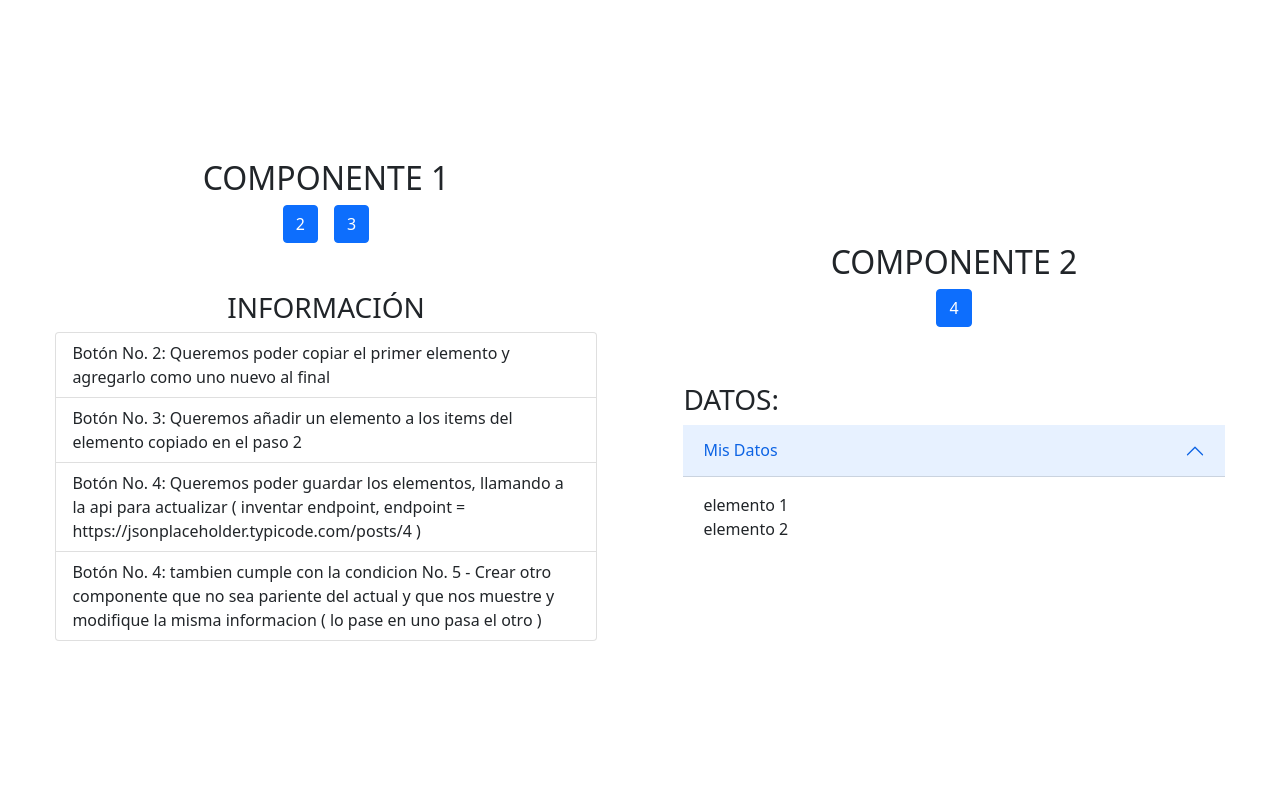
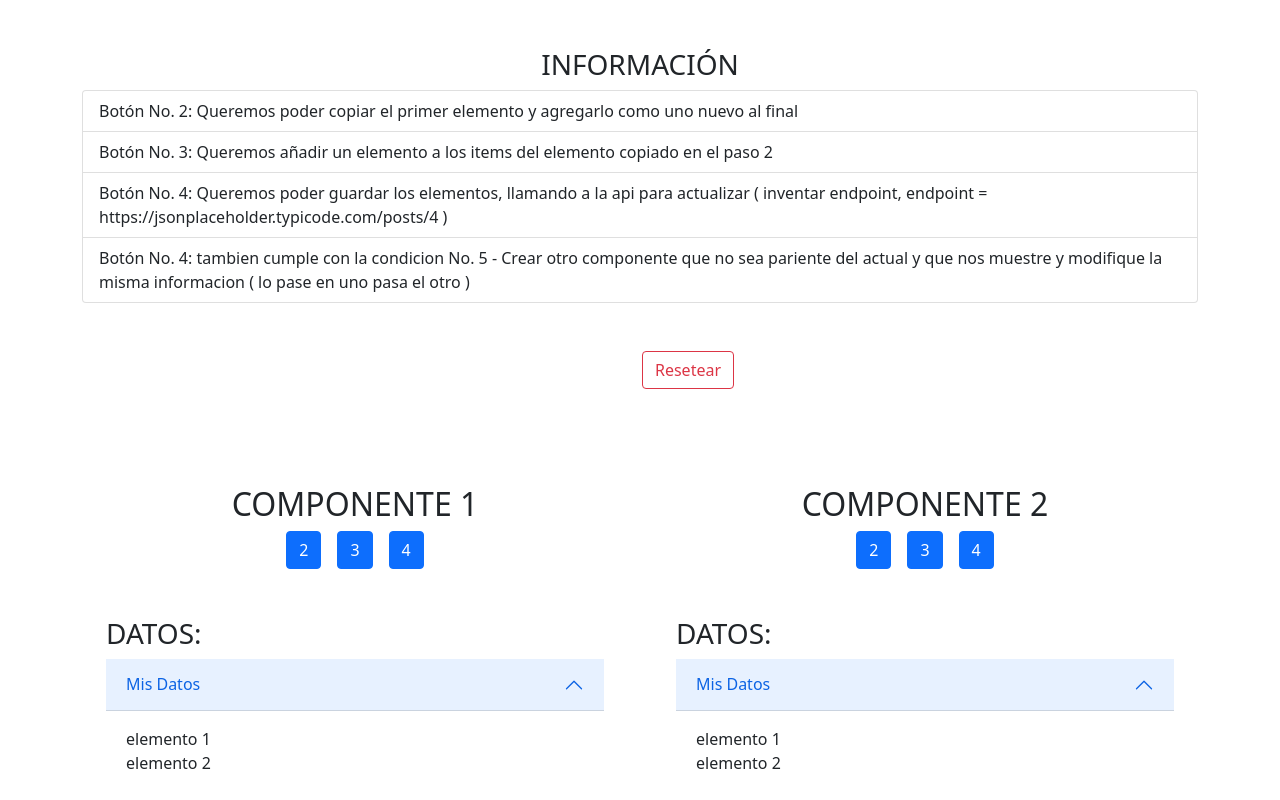
Before and after one commit to ssaurexd/test-esfirus, a React (Create React App) app: page / in a window 1280 px wide. Built offline with nearby package versions, Linux system fonts and the light colour scheme.

Commit message:
fixed requirement 2,refactoring code & Data in both components

```diff
--- a/src/App.js
+++ b/src/App.js
@@ -25,56 +25,51 @@ const App = () => {
 
 	/* functions */
 	/* 2.- Queremos poder copiar el primer elemento y agregarlo como uno nuevo al final */
-	const setFirstElementToFinal = ( elementId, items = [] ) => {
+	const setFirstElementToFinal = ( elementId ) => {
 
-		initialState.forEach( ( item ) => {
+		const newElement = initialState.find( el => el.id === elementId )
 
-			const newElement = item['items']?.find( el => el.id === elementId )
+		if( !newElement || initialState.length > 1 ) return
 
-			if( !newElement ) return
-
-			setInitialState( preInitialState => {
-
-				const data = preInitialState.find( item => item.id === 2 )
-
-				if( data ) return preInitialState
-
+		const newId = initialState.length + 1
 		const newInitialState = [
-					...preInitialState,
+			...initialState,
 			{
 				...newElement,
-						id: item.id + 1, //id 2
-						items
+				id: newId
 			}
 		]
 
-				return newInitialState
-			})
-		})
+		setInitialState( newInitialState )
 	}
 
 	/* 3.- Queremos añadir un elemento a los items del elemento copiado en el paso 2 */
 	const addItemToElement2Items = ( id, itemToAdd ) => {
 
-		setInitialState( preInitialState => {
+		const data = initialState.find( item => item.id === id )
 
-			const data = preInitialState.find( item => item.id === id )
+		if( !data ) return
 
-			if( !data ) return preInitialState
-
-			return preInitialState.map( item => {
+		const newInitialState = initialState.map( item => {
 
 			if( item.id === id ) {
 
+				const itemId = item.items.length + 1
+
 				return {
 					...data,
-						items: [ ...item.items, itemToAdd ]
+					items: [ ...item.items, {
+						...itemToAdd,
+						id: itemId,
+						name: `Nuevo elemento ${ itemId }`
+					}]
 				}
 			}
 
 			return item
 		})
-		})
+
+		setInitialState( newInitialState )
 	}
 
 	/* 4.- Queremos poder guardar los elementos, llamando a la api para actualizar ( inventar endpoint ) */
@@ -102,6 +97,10 @@ const App = () => {
 		}
 	}
 
+	/* regresar el stado al inicial */
+	const resetState = (  ) => setInitialState( INITIAL_STATE )
+
+
 	return (
 		<InitContext.Provider
 			value={{
@@ -110,14 +109,37 @@ const App = () => {
 				methods: {
 					setFirstElementToFinal,
 					addItemToElement2Items,
-					updateElementsByApi
+					updateElementsByApi,
+					resetState
 				}
 			}}
 		>
-			<div className='container-fluid app' >
+			<div className='container' >
+				<div className='row' >
+					<div className='col-12 mt-5 ' >
+						<h3 className='text-center'>INFORMACIÓN</h3>
+						<ul className="list-group">
+							<li className="list-group-item">Botón No. 2: Queremos poder copiar el primer elemento y agregarlo como uno nuevo al final</li>
+							<li className="list-group-item">Botón No. 3: Queremos añadir un elemento a los items del elemento copiado en el paso 2</li>
+							<li className="list-group-item">Botón No. 4: Queremos poder guardar los elementos, llamando a la api para actualizar ( inventar endpoint, endpoint = https://jsonplaceholder.typicode.com/posts/4 )</li>
+							<li className="list-group-item">Botón No. 4: tambien cumple con la condicion No. 5 - Crear otro componente que no sea pariente del actual y que nos muestre y modifique la misma informacion ( lo pase en uno pasa el otro )</li>
+
+						</ul>
+						<div className='container d-flex justify-content-center m-5' >
+							<button
+								className='btn btn-outline-danger'
+								onClick={ resetState }
+							>
+								Resetear
+							</button>
+						</div>
+					</div>
+
+					{/* COMPONENTS */}
 					<First />
 					{/* 5.- Crear otro componente que no sea pariente del actual y que nos muestre y modifique la misma informacion ( lo pase en uno pasa el otro ) */}
 					<Second />
+				</div>
 			</div>
 		</InitContext.Provider>
 	)
--- /dev/null
+++ b/src/components/Buttons.jsx
@@ -0,0 +1,52 @@
+import { useContext } from 'react'
+import PropTypes from 'prop-types'
+/*  */
+import { InitContext } from '../context'
+
+
+const Buttons = ({ onClickBtn2, onClickBtn3, onClickBtn4 }) => {
+
+	const { isUpdating } = useContext( InitContext )
+
+	return (
+		<div className='d-flex justify-content-center gap-3' >
+			<button
+				onClick={ onClickBtn2 }
+				className='btn btn-primary'
+			>
+				2
+			</button>
+			<button
+				onClick={ onClickBtn3 }
+				className='btn btn-primary'
+			>
+				3
+			</button>
+			<button
+				className="btn btn-primary"
+				type="button"
+				disabled={ isUpdating }
+				onClick={ onClickBtn4 }
+			>
+				{
+					isUpdating
+						? (
+							<>
+								<span className="spinner-border spinner-border-sm" role="status" aria-hidden="true"></span>
+								<span className="visually-hidden">Loading...</span>
+							</>
+						)
+						: '4'
+				}
+			</button>
+		</div>
+	)
+}
+
+Buttons.propTypes = {
+	onClickBtn2: PropTypes.func.isRequired,
+	onClickBtn3: PropTypes.func.isRequired,
+	onClickBtn4: PropTypes.func.isRequired
+}
+
+export default Buttons
--- /dev/null
+++ b/src/components/DataList.jsx
@@ -0,0 +1,54 @@
+import { useContext } from 'react'
+/*  */
+import { InitContext } from "../context"
+
+
+export const DataList = () => {
+
+	/* state */
+	const { data } = useContext( InitContext )
+
+	return (
+		<div className='container mt-5 ' >
+			<h3>DATOS:</h3>
+			<div className='accordion accordion-flush' id='accordionExample' >
+				{
+					data.length && data.map( ( item, index ) => (
+						<div key={`level1-${ item.id }-${ index }`} className='accordion-item' >
+							<h2 className="accordion-header" id={`headingOne-${ item.id }-${ index }`}>
+								<button
+									className="accordion-button"
+									type="button"
+									data-bs-toggle="collapse"
+									data-bs-target={`#collapseOne-${ item.id }-${ index }`}
+									aria-expanded="true"
+									aria-controls="collapseOne"
+								>
+									{ item.name || item.title }
+								</button>
+							</h2>
+							<div
+								id={`collapseOne-${ item.id }-${ index }`}
+								className="accordion-collapse collapse show"
+								aria-labelledby={`headingOne-${ item.id }-${ index }`}
+								data-bs-parent="#accordionExample"
+							>
+								<div className="accordion-body">
+									{
+										item.body
+											? item.body
+											: item.items?.length > 0  &&  item.items.map( ( item2, i ) => (
+												<div key={`level2-${ item2.id }-${ i }`} >
+													{ item2.name }
+												</div>
+											))
+									}
+								</div>
+							</div>
+						</div>
+					))
+				}
+			</div>
+		</div>
+	)
+}
--- a/src/components/First.jsx
+++ b/src/components/First.jsx
@@ -1,6 +1,8 @@
 import { useContext } from 'react'
 /*  */
 import { InitContext } from '../context'
+/*  */
+import { Buttons, DataList } from './'
 
 
 export const First = () => {
@@ -9,7 +11,8 @@ export const First = () => {
 	const { methods } = useContext( InitContext )
 	const {
 		setFirstElementToFinal,
-		addItemToElement2Items
+		addItemToElement2Items,
+		updateElementsByApi
 	} = methods
 
 	/* functions */
@@ -25,34 +28,23 @@ export const First = () => {
 		setFirstElementToFinal( idToCopy )
 	}
 
+	const onClickButton4 = (  ) => {
+
+		updateElementsByApi()
+	}
+
 	return (
-		<div className='first' >
-			<h2>COMPONENTE 1</h2>
-			<div className='btn-container gap-3 ' >
-				<button
-					onClick={ onClickButton2 }
-					className='btn btn-primary'
-				>
-					2
-				</button>
-				<button
-					onClick={ onClickButton3 }
-					className='btn btn-primary'
-				>
-					3
-				</button>
-			</div>
+		<div className='col-sm-12 col-md-6 mt-5 justify-content-center' >
+			<h2 className='text-center'>COMPONENTE 1</h2>
+			{/* BUTTONS */}
+			<Buttons
+				onClickBtn2={ onClickButton2 }
+				onClickBtn3={ onClickButton3 }
+				onClickBtn4={ onClickButton4 }
+			/>
 
-			<div className='container mt-5 ' >
-				<h3 className='text-center'>INFORMACIÓN</h3>
-				<ul className="list-group">
-					<li className="list-group-item">Botón No. 2: Queremos poder copiar el primer elemento y agregarlo como uno nuevo al final</li>
-					<li className="list-group-item">Botón No. 3: Queremos añadir un elemento a los items del elemento copiado en el paso 2</li>
-					<li className="list-group-item">Botón No. 4: Queremos poder guardar los elementos, llamando a la api para actualizar ( inventar endpoint, endpoint = https://jsonplaceholder.typicode.com/posts/4 )</li>
-					<li className="list-group-item">Botón No. 4: tambien cumple con la condicion No. 5 - Crear otro componente que no sea pariente del actual y que nos muestre y modifique la misma informacion ( lo pase en uno pasa el otro )</li>
-
-				</ul>
-			</div>
+			{/* DATA */}
+			<DataList />
 		</div>
 	)
 }
--- a/src/components/Second.jsx
+++ b/src/components/Second.jsx
@@ -1,88 +1,51 @@
 import { useContext } from 'react'
 /*  */
 import { InitContext } from '../context'
+/*  */
+import { DataList, Buttons } from './'
 
 
 export const Second = () => {
 
 	/* state */
-	const { data, methods, isUpdating } = useContext( InitContext )
+	const { methods, isUpdating } = useContext( InitContext )
 	const {
-		updateElementsByApi
+		updateElementsByApi,
+		setFirstElementToFinal,
+		addItemToElement2Items
 	} = methods
 
 
 	/* functions */
+	const onClickButton3 = (  ) => {
+
+		const newItem = { id: 1, name: 'nuevo elemento 1' }
+		addItemToElement2Items( 2, newItem )
+	}
+
+	const onClickButton2 = (  ) => {
+
+		const idToCopy = 1
+		setFirstElementToFinal( idToCopy )
+	}
+
 	const onClickButton4 = (  ) => {
 
 		updateElementsByApi()
 	}
 
 	return (
-		<div className='second' >
-			<h2>COMPONENTE 2</h2>
-
-			<div className='btn-container gap-3' >
-				<button
-					className="btn btn-primary mb-2"
-					type="button"
-					disabled={ isUpdating }
-					onClick={ onClickButton4 }
-				>
-					{
-						isUpdating
-							? (
-								<>
-									<span className="spinner-border spinner-border-sm" role="status" aria-hidden="true"></span>
-									<span className="visually-hidden">Loading...</span>
-								</>
-							)
-							: '4'
-					}
-				</button>
-			</div>
+		<div className='col-sm-12 col-md-6 mt-5 justify-content-lg-center' >
+			<h2 className='text-center'>COMPONENTE 2</h2>
+			{/* BUTTONS */}
+			<Buttons
+				isUpdating={ isUpdating }
+				onClickBtn2={ onClickButton2 }
+				onClickBtn3={ onClickButton3 }
+				onClickBtn4={ onClickButton4 }
+			/>
 			{/* DATA */}
-			<div className='container mt-5 ' >
-				<h3>DATOS:</h3>
-				<div className='accordion accordion-flush' id='accordionExample' >
-					{
-						data.length && data.map( ( item, index ) => (
-							<div key={`level1-${ item.id }-${ index }`} className='accordion-item' >
-								<h2 className="accordion-header" id={`headingOne-${ item.id }-${ index }`}>
-									<button
-										className="accordion-button"
-										type="button"
-										data-bs-toggle="collapse"
-										data-bs-target={`#collapseOne-${ item.id }-${ index }`}
-										aria-expanded="true"
-										aria-controls="collapseOne"
-									>
-										{ item.name || item.title }
-									</button>
-								</h2>
-								<div
-									id={`collapseOne-${ item.id }-${ index }`}
-									className="accordion-collapse collapse show"
-									aria-labelledby={`headingOne-${ item.id }-${ index }`}
-									data-bs-parent="#accordionExample"
-								>
-									<div className="accordion-body">
-										{
-											item.body
-												? item.body
-												: item.items?.length > 0  &&  item.items.map( ( item2, i ) => (
-													<div key={`level2-${ item2.id }-${ i }`} >
-														{ item2.name }
-													</div>
-												))
-										}
-									</div>
-								</div>
-							</div>
-						))
-					}
-				</div>
-			</div>
+			<DataList />
 		</div>
 	)
 }
--- a/src/components/index.js
+++ b/src/components/index.js
@@ -1,2 +1,4 @@
 export { First } from './First'
 export { Second } from './Second'
+export { DataList } from './DataList'
+export { default as Buttons } from './Buttons'
--- a/src/styles/index.css
+++ b/src/styles/index.css
@@ -1,22 +1 @@
 /* principal styles */
-.app {
-	box-sizing: border-box;
-	width: 100vw;
-	height: 100vh;
-	display: flex;
-	flex-wrap: wrap;
-	overflow-x: hidden;
-}
-.first,
-.second {
-	display: flex;
-	justify-content: center;
-	align-items: center;
-	padding: 2.5%;
-	width: 50%;
-	flex-direction: column;
-}
-
-.btn-container {
-	display: flex;
-}
```
Lines whose indentation alone changed are shown as unchanged.
